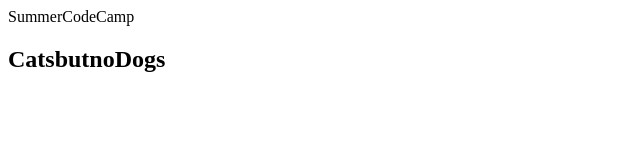
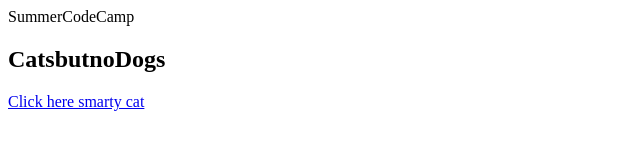
Before and after one commit to catslover1/catslover1, a plain HTML site: page index.html in a window 1280 px wide. Shown: the whole page, without its empty margins (0-640 px from the left). Drawn offline with Linux system fonts and the light colour scheme.

Commit message:
update hyperlink to day 1 work

```diff
--- a/index.html
+++ b/index.html
@@ -12,7 +12,6 @@
     <hl> </hl>
 
 
-
+    <a href="https://www.freecodecamp.org/learn/2022/responsive-web-design/learn-html-by-building-a-cat-photo-app/step-5">Click here smarty cat</a>
 </body>
-
 </html>
```
